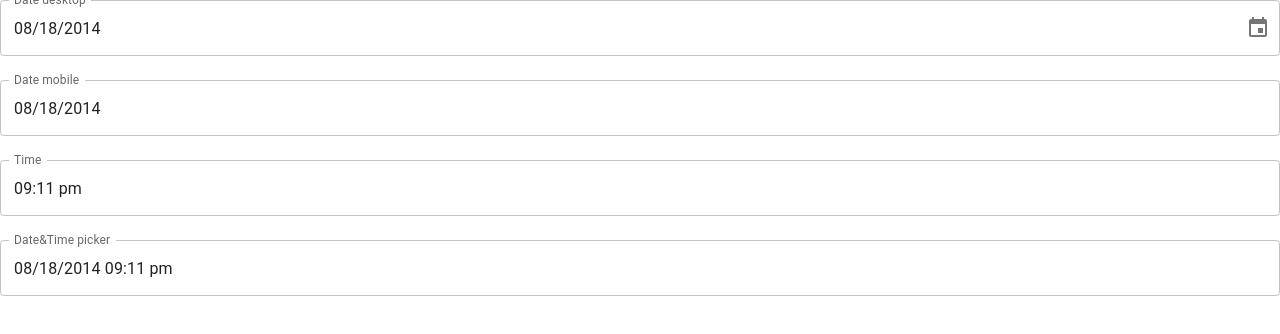
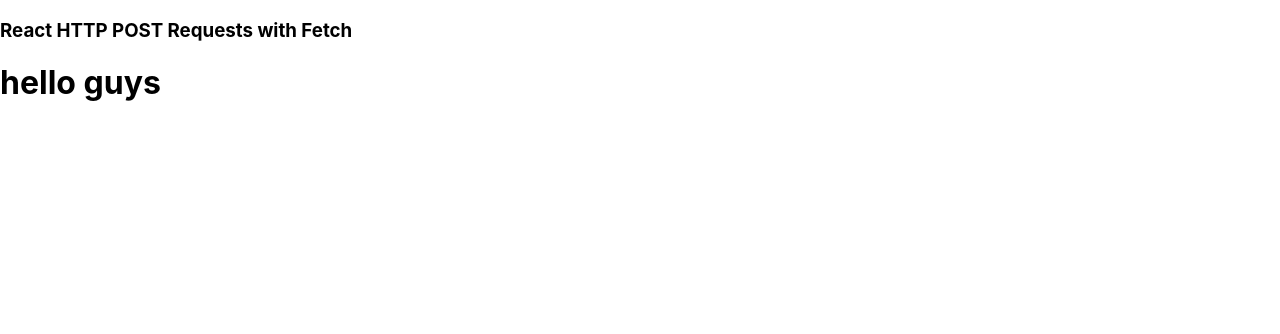
Before and after one commit to Deserve-040900/TypeScript_demo, a React (Create React App) app: page / in a window 1280 px wide. Shown: the top 334 px of the page. Built offline with nearby package versions, Linux system fonts and the light colour scheme; no server answers.

Commit message:
Get a full fake REST API

```diff
--- a/package.json
+++ b/package.json
@@ -32,7 +32,7 @@
     "web-vitals": "^2.1.4"
   },
   "scripts": {
-    "start": "react-scripts start",
+    "start": "set PORT=4009 && react-scripts start",
     "build": "react-scripts build",
     "test": "react-scripts test",
     "eject": "react-scripts eject"
--- a/src/App.tsx
+++ b/src/App.tsx
@@ -2,11 +2,14 @@ import React from 'react';
 import logo from './logo.svg';
 import './App.css';
 
-import MaterialUIPickers from './Components/datetimePicker';
+import { PostRequest } from './Components/POST_request';
 
 function App() {
   return (
-    <MaterialUIPickers />
+    <div>
+        <h3 className="p-3 text-center">React HTTP POST Requests with Fetch</h3>
+        <PostRequest />
+    </div>
   );
 }
 
--- /dev/null
+++ b/src/Components/POST_request.tsx
@@ -0,0 +1,18 @@
+import React from 'react';
+
+function PostRequest() {
+    const res = 'http://localhost:3000/demo';
+
+    fetch(res).then(function(response) {
+    return response.json();
+    })
+    .then(function(posts){
+    console.log(posts);
+    });
+
+    return (
+        <h1>hello guys</h1>
+    )
+}
+
+export { PostRequest };
```
